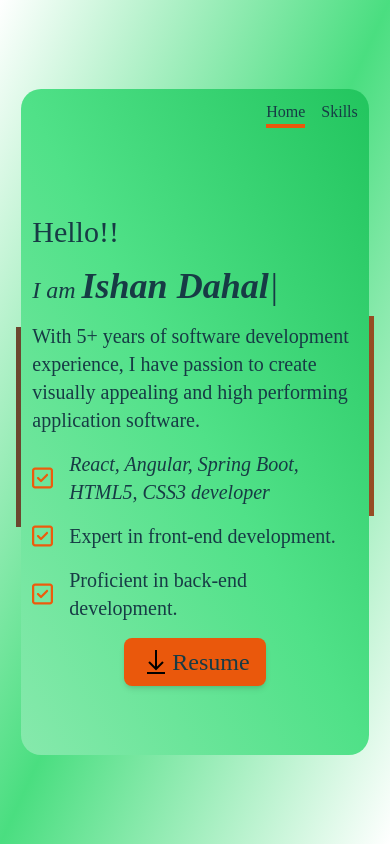
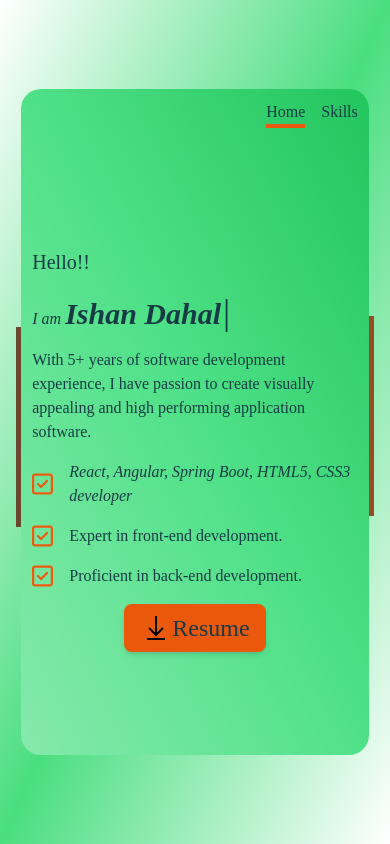
Before and after one commit to ishan72/portfolio, a React (Create React App) app: page / in a window 390 px wide. Shown: the top 844 px of the page. Built offline with nearby package versions, Linux system fonts and the light colour scheme.

Commit message:
worked on font-size for responsiveness

```diff
--- a/src/components/sections/HeroSection.jsx
+++ b/src/components/sections/HeroSection.jsx
@@ -25,20 +25,20 @@ function HeroSection() {
         <div className="bg-borderColor rounded-full absolute lg:w-20 lg:h-20 lg:left-52 top-44 xl:w-24 xl:h-24 xl:left-72"></div>
         <div className="border-4 border-borderColor rounded-full absolute profile-pic top-52 lg:left-44 xl:left-72 w-52 h-52"></div>
       </div>
-      <div className="flex-1 flex flex-col justify-center items-start lg:justify-start lg:items-start text-text1 py-2 space-y-4">
-        <h1 className="text-3xl 2xl:text-4xl">Hello!!</h1>
-        <h2 className="text-2xl 2xl:text-4xl italic">
+      <div className="flex-1 flex flex-col justify-center items-start lg:justify-start lg:items-start text-text1 py-2 space-y-4 md:text-xl 2xl:text-2xl">
+        <h1 className="text-xl md:text-3xl 2xl:text-4xl">Hello!!</h1>
+        <h2 className=" italic">
           I am{" "}
-          <strong className="text-4xl 2xl:text-6xl">
+          <strong className="text-3xl md:text-4xl 2xl:text-6xl">
             <Typewriter text="Ishan Dahal" speed={100} />
           </strong>
           <span className="text-4xl 2xl:text-6xl">|</span>
         </h2>
-        <p className="text-xl">
+        <p>
           With 5+ years of software development experience, I have passion to
           create visually appealing and high performing application software.
         </p>
-        <ul className="list-none w-full flex flex-col justify-center items-start text-xl space-y-4 2xl:text-2xl">
+        <ul className="list-none w-full flex flex-col justify-center items-start space-y-4">
           <li className="flex space-x-4">
             <img src={checkmarkLogo} alt="checkmark" />
             <p className="italic">
```
